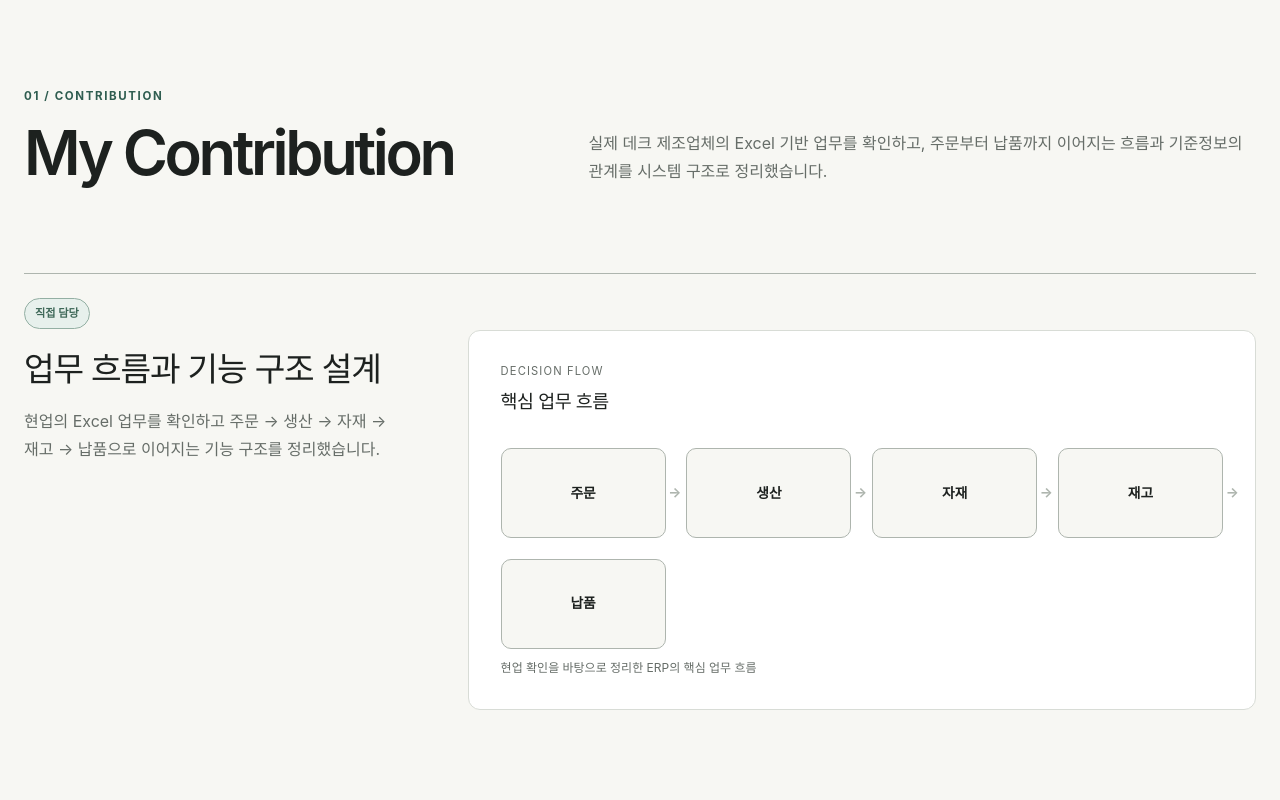
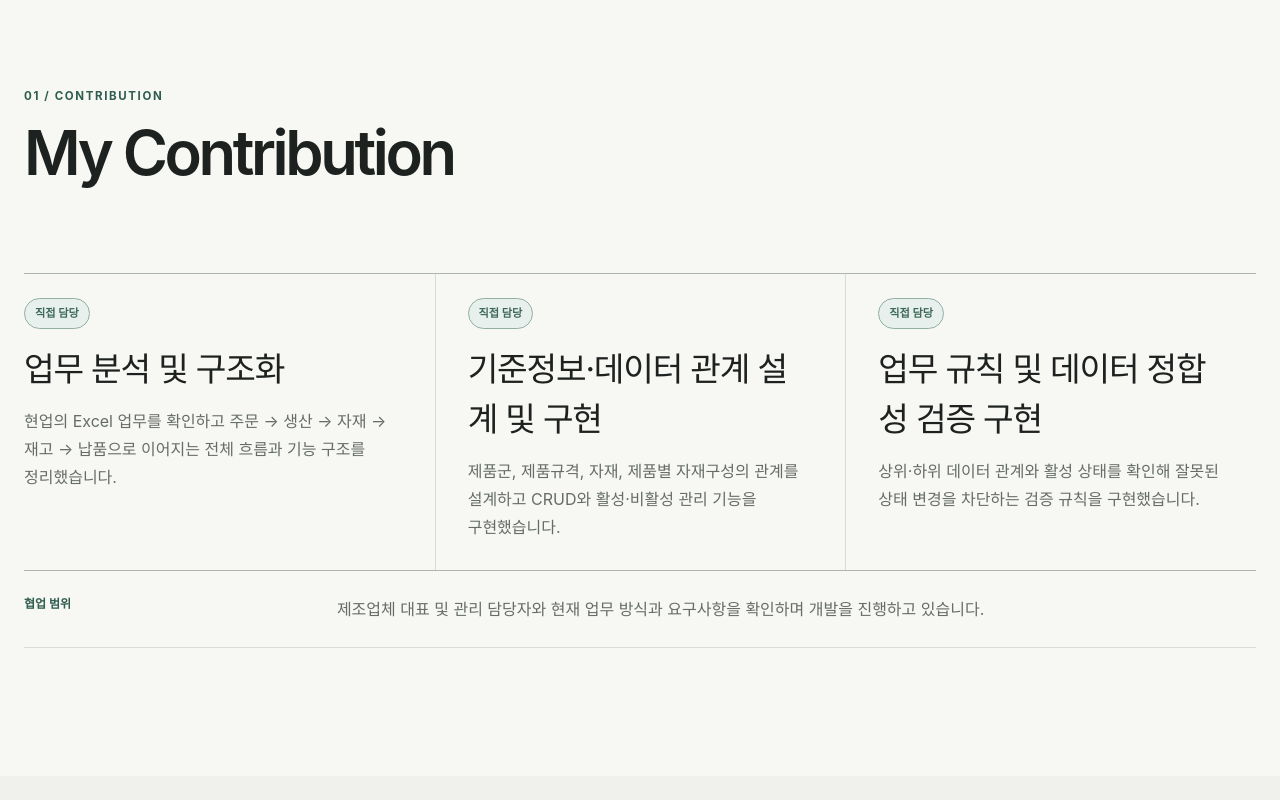
Before and after one commit to seungwon9/seungwon9-portfolio, a Next.js app: page /projects/manufacturing-erp in a window 1280 px wide. Shown: the part 1540-2340 px from the top of the page. Built offline with nearby package versions, Linux system fonts and the light colour scheme.

Commit message:
refactor: simplify ERP contribution section

```diff
--- a/src/app/globals.css
+++ b/src/app/globals.css
@@ -693,6 +693,24 @@ video {
   border-top: 1px solid var(--line-strong);
 }
 
+.contribution-list-summary {
+  grid-template-columns: repeat(3, minmax(0, 1fr));
+  gap: 0;
+  border-top: 1px solid var(--line-strong);
+  border-bottom: 1px solid var(--line-strong);
+}
+
+.contribution-list-summary .contribution-card {
+  display: block;
+  padding: 1.5rem 2rem 1.8rem 0;
+  border-top: 0;
+}
+
+.contribution-list-summary .contribution-card + .contribution-card {
+  padding-left: 2rem;
+  border-left: 1px solid var(--line);
+}
+
 .contribution-copy h3 {
   margin: 1rem 0 0.8rem;
   font-size: clamp(1.45rem, 2.6vw, 2.2rem);
@@ -748,6 +766,15 @@ video {
   border-left: 1px solid var(--line);
 }
 
+.contribution-collaboration {
+  display: grid;
+  grid-template-columns: minmax(120px, 0.28fr) 1fr;
+  gap: 2rem;
+  margin-top: 1.5rem;
+  padding-bottom: 1.5rem;
+  border-bottom: 1px solid var(--line);
+}
+
 .content-label {
   color: var(--accent);
   font-size: 0.75rem;
@@ -755,6 +782,7 @@ video {
 }
 
 .contribution-scope ul,
+.contribution-collaboration ul,
 .case-story-copy ul,
 .evidence-list,
 .learnings-grid ul {
@@ -1229,6 +1257,10 @@ video {
   .contact-grid { grid-template-columns: 1fr; gap: 2.5rem; }
   .project-meta { grid-template-columns: repeat(3, 1fr); }
   .contribution-card { grid-template-columns: 1fr; }
+  .contribution-list-summary { grid-template-columns: 1fr; }
+  .contribution-list-summary .contribution-card,
+  .contribution-list-summary .contribution-card + .contribution-card { padding: 1.5rem 0; border-left: 0; }
+  .contribution-list-summary .contribution-card + .contribution-card { border-top: 1px solid var(--line); }
   .case-story-grid { margin-left: 0; }
   .result-media-grid { grid-template-columns: repeat(2, 1fr); }
 }
@@ -1263,6 +1295,7 @@ video {
   .technology-scope-grid { grid-template-columns: 1fr; }
   .contribution-scope article + article,
   .technology-scope-grid article + article { padding-left: 0; border-top: 1px solid var(--line); border-left: 0; }
+  .contribution-collaboration { grid-template-columns: 1fr; gap: 0.5rem; }
   .technology-scope-grid article + article { border-top-color: rgba(255, 255, 255, 0.2); }
   .case-story-step { min-height: 0; }
   .case-media-grid,
--- a/src/components/project/context-role.tsx
+++ b/src/components/project/context-role.tsx
@@ -12,15 +12,17 @@ function ContentList({ items }: { items: string[] }) {
 }
 
 export function MyContribution({ project }: { project: Project }) {
+  const summaryOnly = project.slug === "manufacturing-erp";
+
   return (
     <section className="section project-section" id="contribution" aria-labelledby="contribution-title">
       <Container>
         <SectionHeading
           eyebrow="01 / Contribution"
           title="My Contribution"
-          description={project.overview}
+          description={summaryOnly ? undefined : project.overview}
         />
-        <div className="contribution-list">
+        <div className={`contribution-list${summaryOnly ? " contribution-list-summary" : ""}`}>
           {project.contributions.map((item) => (
             <article className="contribution-card" key={item.id}>
               <div className="contribution-copy">
@@ -30,7 +32,7 @@ export function MyContribution({ project }: { project: Project }) {
                 <h3>{item.title}</h3>
                 <p>{item.summary}</p>
               </div>
-              {item.media?.length ? (
+              {!summaryOnly && item.media?.length ? (
                 <div className="contribution-media">
                   {item.media.map((media) => <MediaBlock media={media} key={media.id} />)}
                 </div>
@@ -38,6 +40,13 @@ export function MyContribution({ project }: { project: Project }) {
             </article>
           ))}
         </div>
+        {summaryOnly && project.collaborationScope.length ? (
+          <div className="contribution-collaboration">
+            <span className="content-label">협업 범위</span>
+            <ContentList items={project.collaborationScope} />
+          </div>
+        ) : null}
+        {!summaryOnly ? (
           <div className="contribution-scope">
             <article>
               <span className="content-label">직접 담당</span>
@@ -48,6 +57,7 @@ export function MyContribution({ project }: { project: Project }) {
               <ContentList items={project.collaborationScope} />
             </article>
           </div>
+        ) : null}
       </Container>
     </section>
   );
--- a/src/data/projects.ts
+++ b/src/data/projects.ts
@@ -112,8 +112,8 @@ export const projects: Project[] = [
     contributions: [
       {
         id: "manufacturing-erp-contribution-flow",
-        title: "업무 흐름과 기능 구조 설계",
-        summary: "현업의 Excel 업무를 확인하고 주문 → 생산 → 자재 → 재고 → 납품으로 이어지는 기능 구조를 정리했습니다.",
+        title: "업무 분석 및 구조화",
+        summary: "현업의 Excel 업무를 확인하고 주문 → 생산 → 자재 → 재고 → 납품으로 이어지는 전체 흐름과 기능 구조를 정리했습니다.",
         scope: "direct",
         media: [
           {
@@ -134,8 +134,8 @@ export const projects: Project[] = [
       },
       {
         id: "manufacturing-erp-contribution-master-data",
-        title: "기준정보 관리 기능 구현",
-        summary: "제품군, 제품규격, 자재, 제품별 자재구성의 CRUD와 활성·비활성 관리 기능을 구현했습니다.",
+        title: "기준정보·데이터 관계 설계 및 구현",
+        summary: "제품군, 제품규격, 자재, 제품별 자재구성의 관계를 설계하고 CRUD와 활성·비활성 관리 기능을 구현했습니다.",
         scope: "direct",
         media: [
           {
@@ -149,8 +149,8 @@ export const projects: Project[] = [
       },
       {
         id: "manufacturing-erp-contribution-validation",
-        title: "데이터 관계 검증 로직 구현",
-        summary: "활성 하위 데이터가 남아 있을 때 상위 기준정보의 상태 변경을 차단하도록 검증 규칙을 구현했습니다.",
+        title: "업무 규칙 및 데이터 정합성 검증 구현",
+        summary: "상위·하위 데이터 관계와 활성 상태를 확인해 잘못된 상태 변경을 차단하는 검증 규칙을 구현했습니다.",
         scope: "direct",
         media: [
           {
```
Lines whose indentation alone changed are shown as unchanged.
